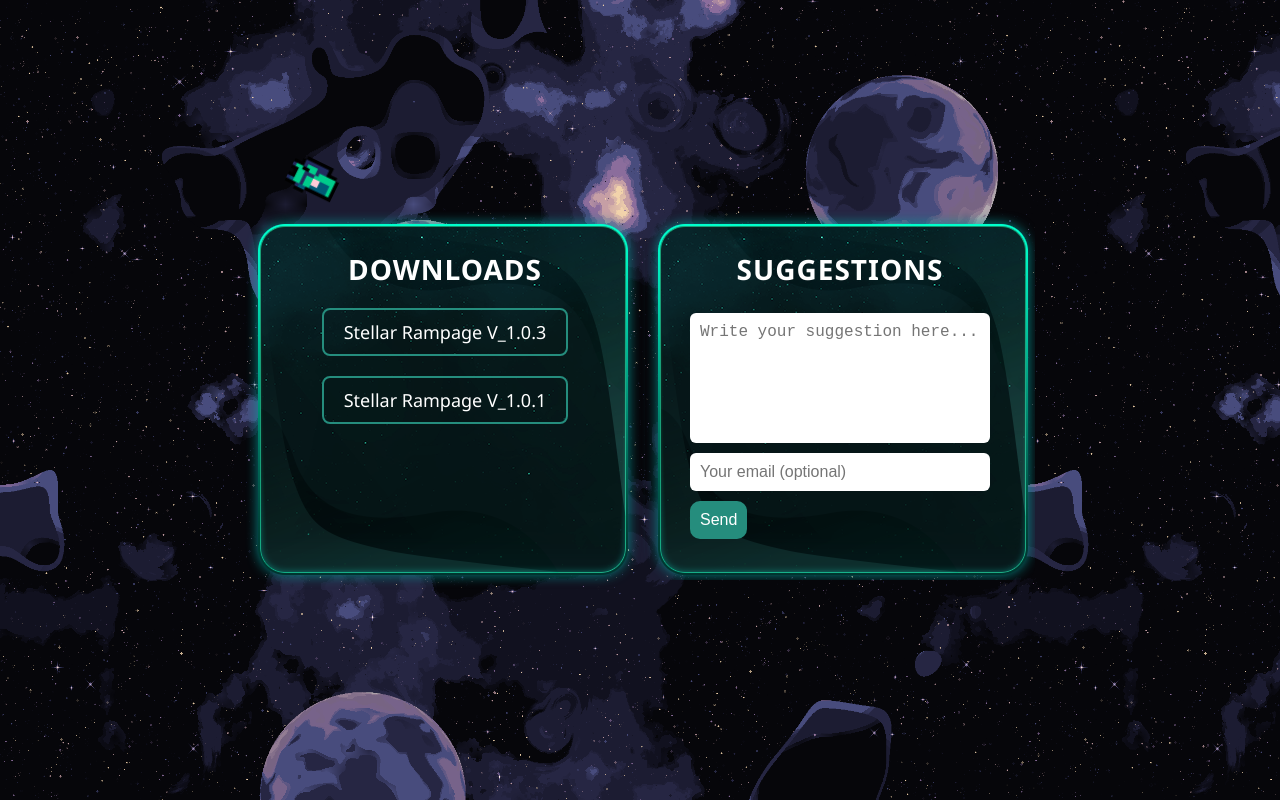
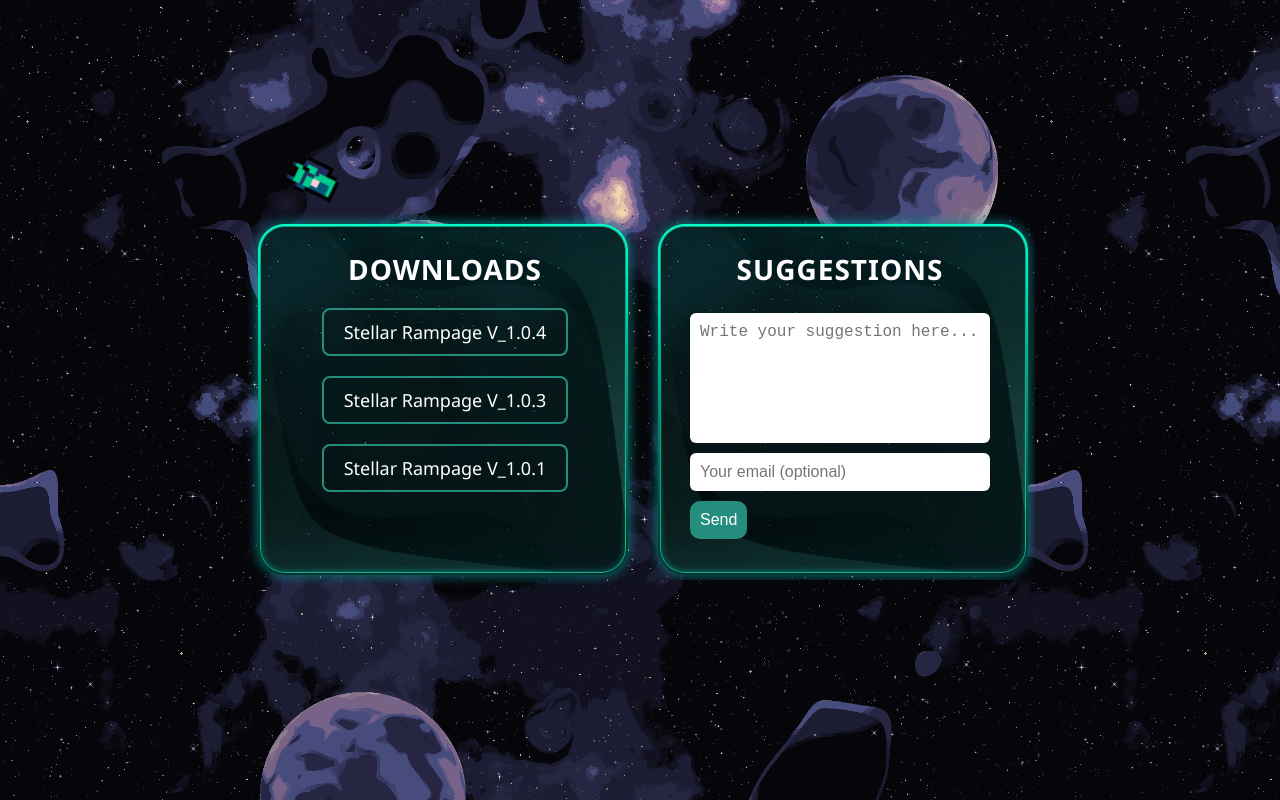
Before and after one commit to NBClarkeRIT/stellar-rampage, a plain HTML site: page index.html in a window 1280 px wide. Drawn offline with Linux system fonts and the light colour scheme.

Commit message:
Newest Version

```diff
--- a/index.html
+++ b/index.html
@@ -17,6 +17,9 @@
     <div class="main">
       <div class="zipBox">
         <h4>DOWNLOADS</h4>
+        <a href="Downloads/SR_V1.0.4.zip" download class="download-link">
+          Stellar Rampage V_1.0.4
+        </a>
         <a href="Downloads/SR_V1.0.3.zip" download class="download-link">
           Stellar Rampage V_1.0.3
         </a>
```
Also changed, not shown: 1 other file.
